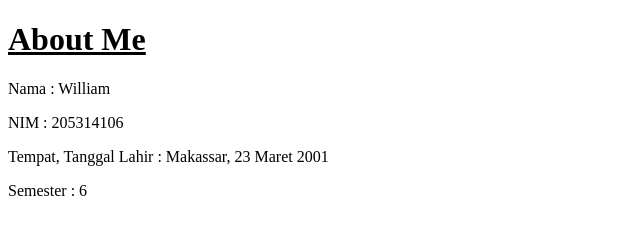
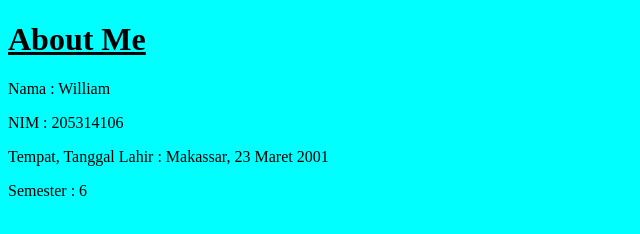
Before and after one commit to williamm7968/Tugas-1-Git-Github, a plain HTML site: page index.html in a window 1280 px wide. Shown: the whole page, without its empty margins (0-640 px from the left). Drawn offline with Linux system fonts and the light colour scheme.

Commit message:
Commit 2 : Menambahkan style css

```diff
--- a/index.html
+++ b/index.html
@@ -5,6 +5,8 @@
     <meta http-equiv="X-UA-Compatible" content="IE=edge" />
     <meta name="viewport" content="width=device-width, initial-scale=1.0" />
     <title>Tugas 1 : Git & Github</title>
+    <!-- style css -->
+    <link rel="stylesheet" href="style.css" />
   </head>
   <body>
     <h1><u>About Me</u></h1>
--- /dev/null
+++ b/style.css
@@ -0,0 +1,3 @@
+body {
+  background-color: aqua;
+}
```
